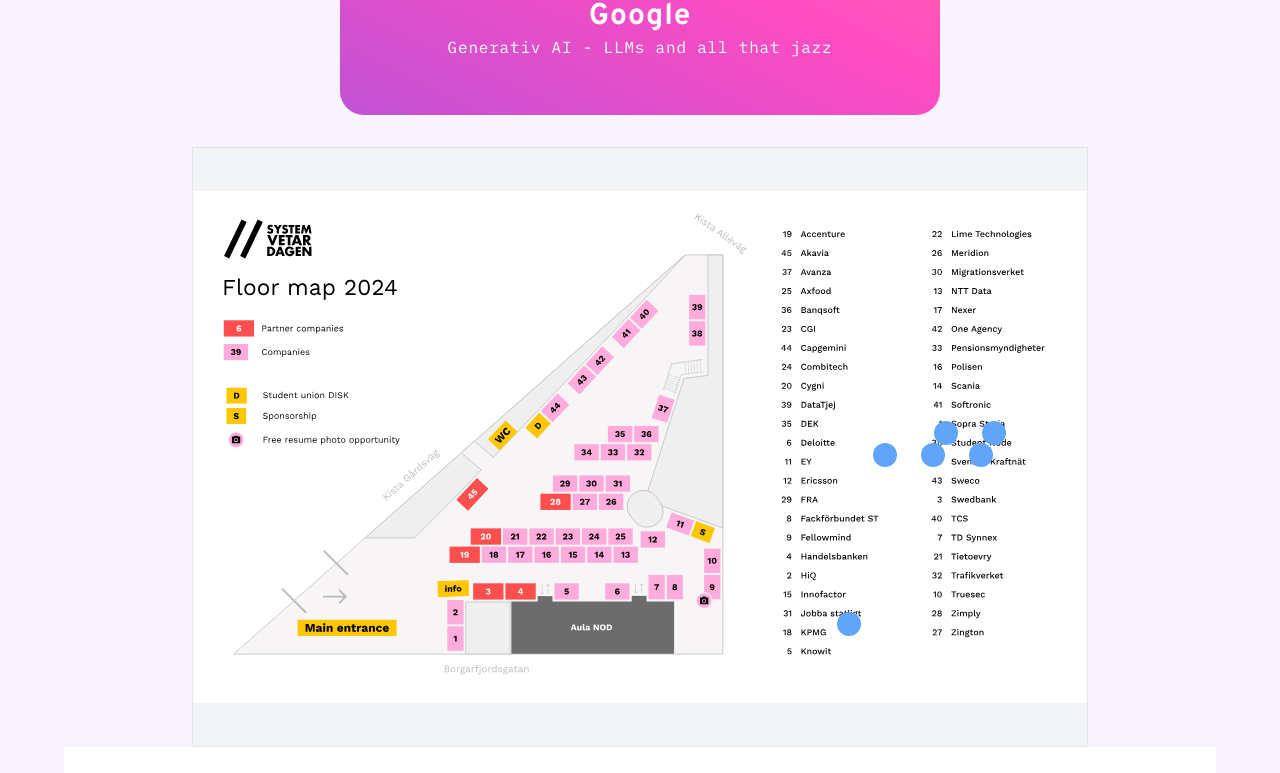
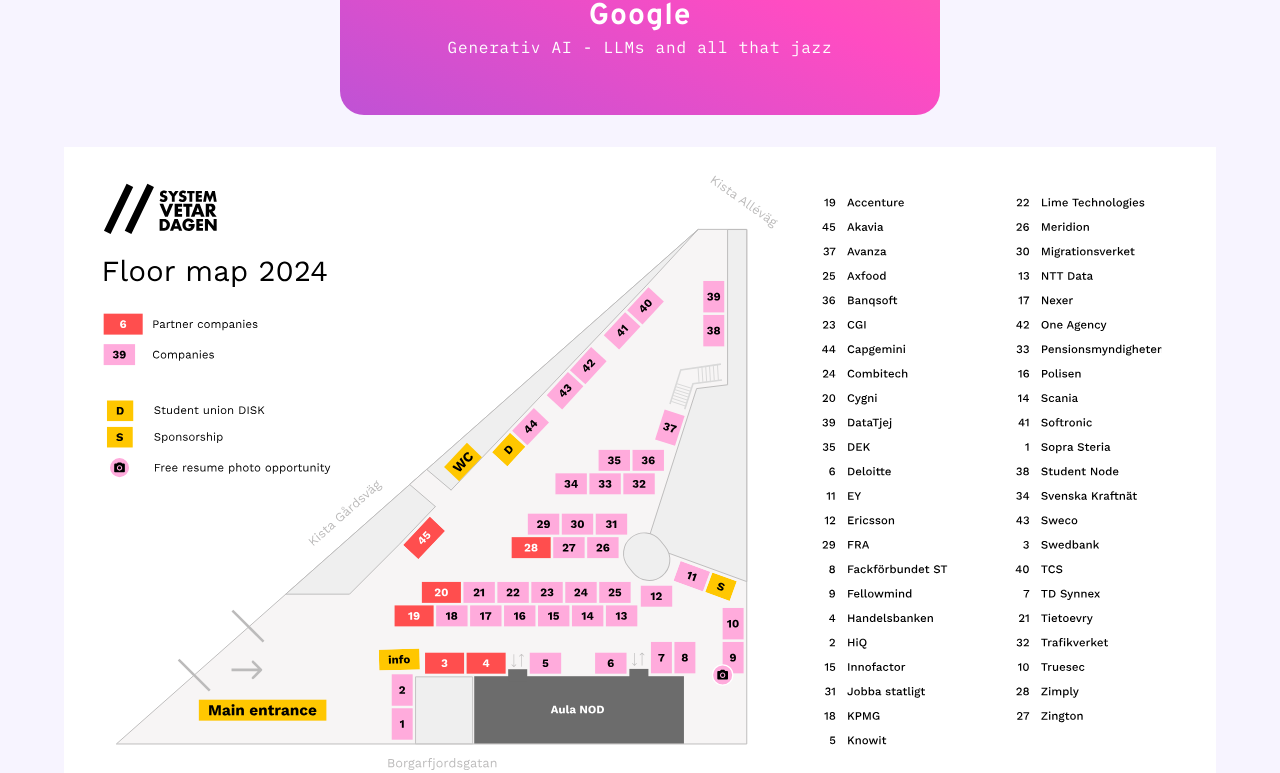
Before and after one commit to Systemvetardagen/Systemvetardagen2025, a React (Vite) app in the folder systemvetardagen2025frontend/: page /visit-info in a window 1280 px wide. Shown: the part 1165-1938 px from the top of the page. Built offline with nearby package versions, Linux system fonts and the light colour scheme.

Commit message:
work and need change color pos and direct jump

```diff
--- a/systemvetardagen2025frontend/src/components/CompanyCircle/Company.tsx
+++ b/systemvetardagen2025frontend/src/components/CompanyCircle/Company.tsx
@@ -1,14 +1,52 @@
+
 export type Company = {
-    id: number;
-    name: string;
-    position: { top: number; left: number };
-  };
+  id: string;
+  position: { top: number; left: number };
+};
 
-  export const companies: Company[] = [
-    { id: 19, name: "Accenture", position: { top: 954, left: 1685 } },
-    { id: 45, name: "Capgemini", position: { top: 954, left: 1792 } },
-    { id: 36, name: "Banqsoft", position: { top: 1593, left: 1468 } },
-    { id: 55, name: "Company 4", position: { top: 1028, left: 1549 } },
-    { id: 33, name: "Company 5", position: { top: 1028, left: 1656 } },
-    { id: 77, name: "Company 6", position: { top: 1028, left: 1763 } },
-  ];
+type RoomPosition = {
+  room: number;
+  position: { top: number; left: number };
+};
+
+
+const roomPositions: RoomPosition[] =
+[
+  { "room": 1, "position": { "top": 1593, "left": 1674 } },
+  { "room": 2, "position": { "top": 1382, "left": 1818 } },
+  { "room": 3, "position": { "top": 1304, "left": 1943.59 } },
+  { "room": 4, "position": { "top": 954, "left": 1685 } },
+  { "room": 5, "position": { "top": 954, "left": 1792 } },
+  { "room": 6, "position": { "top": 1593, "left": 1468 } },
+  { "room": 7, "position": { "top": 1028, "left": 1549 } },
+  { "room": 8, "position": { "top": 1028, "left": 1656 } },
+  { "room": 9, "position": { "top": 1028, "left": 1763 } },
+  { "room": 10, "position": { "top": 1155, "left": 1462 } },
+  { "room": 11, "position": { "top": 1155, "left": 1569 } },
+  { "room": 12, "position": { "top": 1155, "left": 1676 } },
+  { "room": 13, "position": { "top": 1593, "left": 1138 } },
+  { "room": 14, "position": { "top": 1370, "left": 1128 } },
+  { "room": 15, "position": { "top": 1370, "left": 1259 } },
+  { "room": 16, "position": { "top": 1370, "left": 1366 } }
+]
+
+
+const companyRooms: Record<string, number> = {
+  'accenture': 4,
+};
+
+
+export const companies: Company[] = Object.entries(companyRooms).map(
+  ([id, room]) => {
+    // 根据房间号查找位置
+    const roomData = roomPositions.find((r) => r.room === room);
+    if (!roomData) {
+      throw new Error(`Room ${room} not found for company ${id}`);
+    }
+    // 返回 Company 对象
+    return {
+      id,
+      position: roomData.position,
+    }; //example：{ id: 'accenture', position: { top: 954, left: 1685 } }
+  }
+);
--- a/systemvetardagen2025frontend/src/components/CompanyCircle/CompanyButtons.tsx
+++ b/systemvetardagen2025frontend/src/components/CompanyCircle/CompanyButtons.tsx
@@ -1,23 +1,35 @@
 import React from 'react';
-import { useNavigate } from 'react-router-dom';
-import { companies } from './Company';
+import { useNavigate, useParams } from 'react-router-dom';
 
-const CompanyButtons = () => {
+const CompanyButton: React.FC = () => {
   const navigate = useNavigate();
+  const { companyId } = useParams<{ companyId?: string }>();
+
+  const handleNavigate = () => {
+    if (!companyId) {
+      console.error("No company ID found");
+      return;
+    }
+    console.log(companyId
+    )
+
+    // 关键修改点：使用对象形式的导航参数确保 hash 被正确处理
+    navigate({
+      pathname: `/visit-info/${companyId}`,
+      hash: 'map-section'
+    });
+  };
 
   return (
-    <div className="flex flex-wrap gap-4 p-4">
-      {companies.map((company) => (
-        <button
-          key={company.id}
-          onClick={() => navigate(`/info/${company.id}`)}
-          className="px-4 py-2 border rounded bg-gray-100 hover:bg-gray-200 transition-colors"
-        >
-          {company.name}
-        </button>
-      ))}
-    </div>
+    <button
+      onClick={handleNavigate} // 使用统一的处理函数
+      className="bg-gradient-to-r from-primary via-secondary to-accent p-[3px] rounded-2xl"
+    >
+      <div className="p-4 bg-white rounded-xl text-center">
+        Go to Company map
+      </div>
+    </button>
   );
 };
 
-export default CompanyButtons;
+export default CompanyButton;
--- a/systemvetardagen2025frontend/src/components/CompanyCircle/InteractiveMap.tsx
+++ b/systemvetardagen2025frontend/src/components/CompanyCircle/InteractiveMap.tsx
@@ -2,13 +2,17 @@
 import { useParams } from 'react-router-dom';
 import { companies } from './Company';
 
-const InteractiveMap = () => {
-  const { companyId } = useParams();
-  const selectedCompanyId = companyId ? parseInt(companyId) : null;
 
-  // Convert SVG coordinates to relative percentages
+const InteractiveMap: React.FC = () => {
+  const { companyId } = useParams<Record<string, string | undefined>>();
+
+  // 解析 companyId，确保类型一致
+  const selectedCompanyId = companyId ? companyId : null;
+
+
+  // 将 SVG 坐标转换为相对百分比
   const getRelativePosition = (position: { top: number; left: number }) => {
-    const viewportSize = 2000;
+    const viewportSize = 2000; // 假设 SVG 视口为 2000px
     return {
       top: `${(position.top / viewportSize) * 100}%`,
       left: `${(position.left / viewportSize) * 100}%`,
@@ -16,28 +20,30 @@
   };
 
   return (
-    <div className="relative w-full max-w-4xl h-[600px] bg-gray-100 border">
+    <div className="max-w-[90vw] relative" id="map-section">
+      {/* 背景地图 */}
       <img
         src="/svgs/floormap.svg"
         alt="Floor Map 2024"
         className="w-full h-full object-contain"
       />
-      {companies.map((company) => {
+
+      {/* 仅当存在有效 companyId 时，显示对应公司的位置圈 */}
+      {selectedCompanyId && companies.map((company) => {
+  if (company.id === selectedCompanyId) {
     const position = getRelativePosition(company.position);
     return (
       <div
         key={company.id}
-            className={`absolute w-6 h-6 -mt-3 -ml-3 rounded-full transition-all duration-300 ${
-              selectedCompanyId === company.id
-                ? "bg-red-500 scale-125"
-                : "bg-blue-400"
-            }`}
+        className="absolute w-6 h-6 -mt-3 -ml-3 rounded-full border-2 border-red-500 scale-125"
         style={{
-              top: position.top,
-              left: position.left,
+          ...position,
+          backgroundColor: 'transparent'  // Remove the background fill
         }}
       />
     );
+  }
+  return null;
 })}
     </div>
   );
--- a/systemvetardagen2025frontend/src/pages/CompanyPage.tsx
+++ b/systemvetardagen2025frontend/src/pages/CompanyPage.tsx
@@ -4,6 +4,7 @@
 import { Company } from '../assets/companies';
 import { useTranslation } from 'react-i18next';
 import { Contact as ContactType } from '../assets/companies';
+import CompanyButton from '../components/CompanyCircle/CompanyButtons';
 
 const companies: Company[] = companiesData;
 
@@ -23,7 +24,7 @@
     );
 };
 
-const CompanyPage: React.FC = () => {
+const  CompanyPage: React.FC = () => {
     const { companyId } = useParams<{ companyId: string }>();
     const company = companies.find((company) => company.id === companyId);
     const { t } = useTranslation('companies');
@@ -136,6 +137,7 @@
                             {t('global.scrollToTop')}
                         </div>
                     </button>
+                    <CompanyButton/>
                 </div>
             </div>
         </div>
--- a/systemvetardagen2025frontend/src/pages/VisitInfo.tsx
+++ b/systemvetardagen2025frontend/src/pages/VisitInfo.tsx
@@ -79,10 +79,8 @@
                     ))}
                 </div>
             </div>
-            <InteractiveMap/>
-            <a href="/svgs/floormap.svg">
-                <img className="max-w-[90vw]" src="/svgs/floormap.svg" alt="" />
-            </a>
+            <InteractiveMap />
+
             <div className="px-10 max-w-[90vw] lg:max-w-[50vw] text-start my-8">
                 <h1 className="font-light text-3xl mb-2">
                     {t('getting-to.header')}
```
Lines whose indentation alone changed are shown as unchanged.
